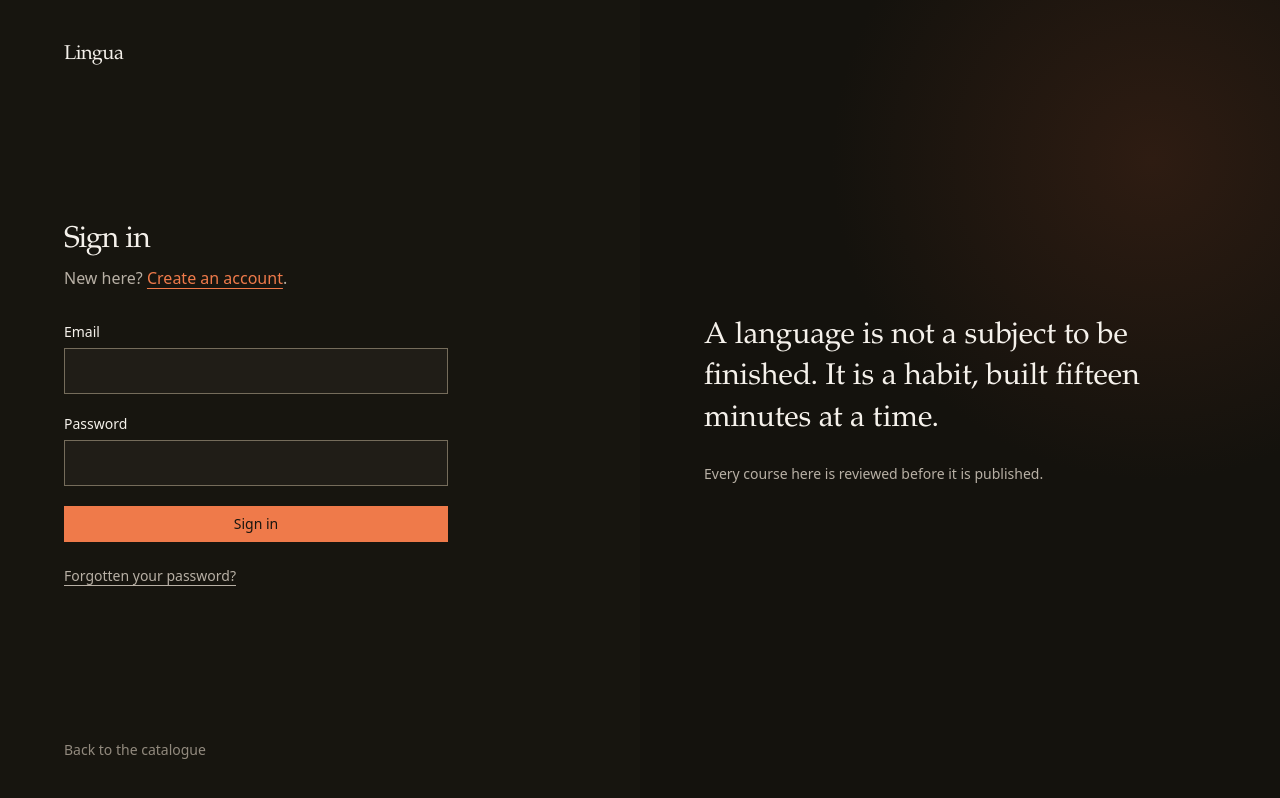
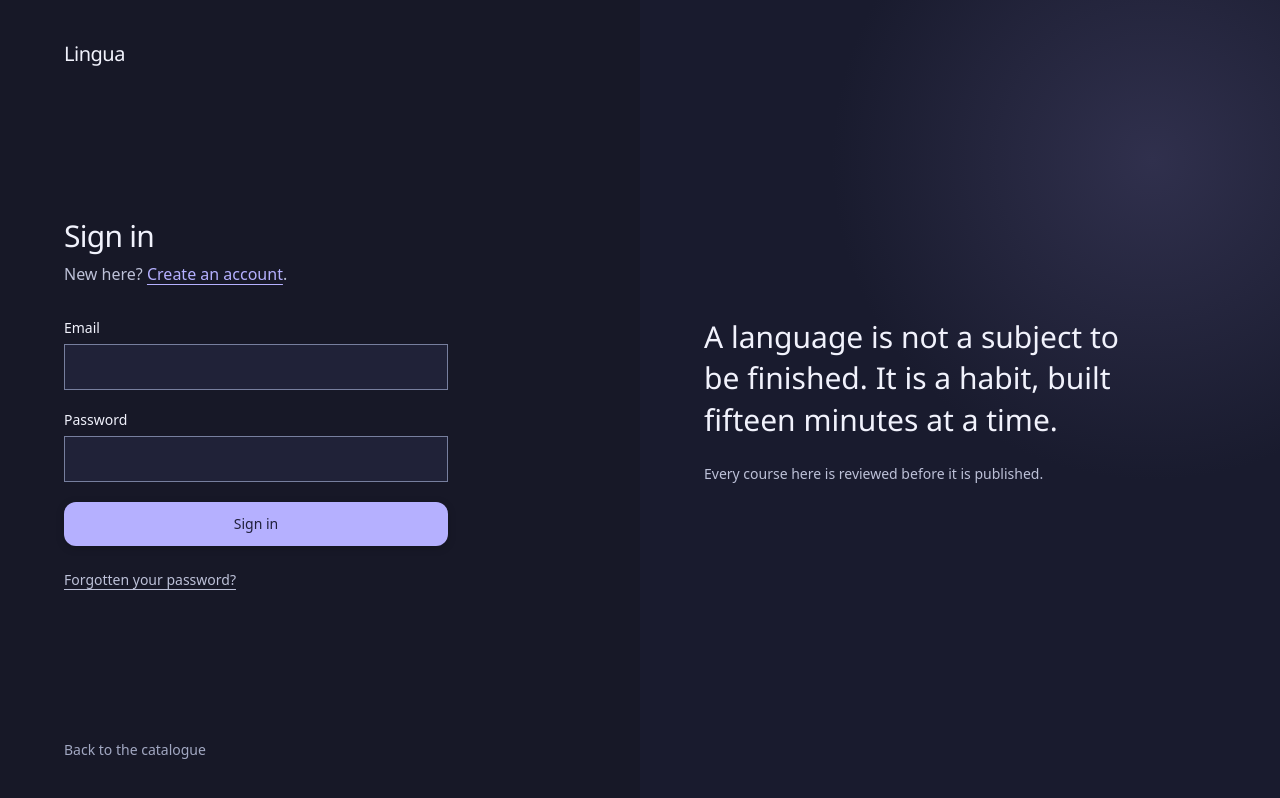
Before and after one commit to khafifithebork/e-platform, a Next.js app in the folder frontend/: page /login in a window 1280 px wide. Built offline with nearby package versions, Linux system fonts and the light colour scheme.

Commit message:
feat(frontend): refresh shared shell and navigation

```diff
--- a/frontend/src/app/globals.css
+++ b/frontend/src/app/globals.css
@@ -1,143 +1,60 @@
 @import "tailwindcss";
 
-/*
- * Design tokens.
- *
- * The palette is warm ink-on-paper with a single terracotta accent —
- * deliberately not the blue-or-violet a product like this defaults to. A
- * curated language catalogue is closer to a well-set book than to a
- * dashboard, and the surface should say so before any copy is read. The
- * accent moved from ochre to terracotta (2026-09-13) for more warmth and
- * energy — same paper/ink structure, same accessibility discipline below.
- *
- * Every colour here is committed to in both schemes. Semantic names only:
- * nothing in a component should reference a raw value.
+/* Linglee-inspired spacing and indigo, adapted for Lingua's curated courses.
+ * Semantic tokens keep both schemes and all existing pages consistent.
  */
 @theme {
-  /* Warm near-black. Pure #000 on warm paper reads as a hole in the page. */
-  --color-ink: #1c1917;
-  --color-ink-muted: #57534e;
-  --color-ink-subtle: #78716c;
-
-  /* Paper, not white. */
-  --color-paper: #faf8f5;
+  --color-ink: #242442;
+  --color-ink-muted: #53576f;
+  --color-ink-subtle: #636980;
+  --color-paper: #f5f6fb;
   --color-surface: #ffffff;
-  --color-surface-sunken: #f2efe9;
-
-  --color-line: #e3ddd3;
-  /*
-   * WCAG 1.4.11 wants a non-text boundary at 3:1 against what it sits on. The
-   * original #cec6b8 measured 1.69 — a border a sighted user reads as "there
-   * is a field here" and somebody with low vision does not see at all. This is
-   * 3.52.
-   */
-  --color-line-strong: #948770;
-
-  /*
-   * Terracotta, replacing the original ochre.
-   *
-   * Same structure and the same discipline — one accent, checked by
-   * `contrast.test.ts` in both schemes — but ochre read as muted/brown at the
-   * saturation AA allowed. This sits closer to red on the wheel at the same
-   * lightness, which reads as warmer and more alive without pushing into a
-   * tone the paper/ink system wasn't built for. 5.50 against paper, 5.84
-   * against surface — both with headroom, not scraping AA the way the
-   * original did.
-   */
-  --color-accent: #b23e1c;
-  --color-accent-hover: #8f3216;
-  --color-accent-subtle: #fdf1ea;
-
-  /*
-   * What goes *on* the accent, which is not simply white.
-   *
-   * In dark mode the accent is a bright orange, and white text on it measures
-   * 2.50 — every primary button on the site was unreadable for anyone with
-   * dark mode on, which on a reading surface is a lot of people. The fix is
-   * not to darken the dark-mode accent, which is doing its job as a highlight,
-   * but to put dark text on it: 7.29.
-   */
+  --color-surface-sunken: #eceef7;
+  --color-line: #dfe2ef;
+  --color-line-strong: #81869d;
+  --color-accent: #4945a5;
+  --color-accent-hover: #373380;
+  --color-accent-subtle: #eeedfc;
   --color-on-accent: #ffffff;
-
+  --color-brand-coral: #c44656;
   --color-danger: #9f1e39;
   --color-danger-subtle: #fdf0f2;
   --color-success: #2f6b46;
   --color-success-subtle: #eef6f0;
-
-  /*
-   * An editorial serif for display, from the system stack. No web font: it
-   * costs a network request, a layout shift, and — on this machine — a build
-   * that fails when the font CDN is unreachable.
-   */
-  --font-display: "Iowan Old Style", "Palatino Linotype", Palatino, Georgia,
-    "Times New Roman", serif;
-
-  /*
-   * A restrained radius scale. One value everywhere reads as a template;
-   * the difference between a field and a card is part of the hierarchy.
-   */
-  --radius-sm: 3px;
-  --radius-md: 5px;
-  --radius-lg: 8px;
-
-  /*
-   * Elevation, tinted with ink rather than pure black.
-   *
-   * A shadow is light blocked by the page's own surface, not a grey rectangle
-   * — keeping it ink-coloured at low opacity is what makes a raised card read
-   * as paper lifted off paper instead of a div with a CSS effect on it. Two
-   * steps only: a resting card and a hovered one, which is every elevation
-   * change this design uses.
-   */
-  --shadow-sm: 0 1px 3px rgb(28 25 23 / 0.09), 0 1px 2px rgb(28 25 23 / 0.06);
-  --shadow-md: 0 16px 32px rgb(28 25 23 / 0.14), 0 4px 10px rgb(28 25 23 / 0.08);
-  /*
-   * Each combines its drop shadow with a hairline of light along the top
-   * edge — the way a card lifted off paper catches light nearest the source.
-   * Combined here, not composed at each call site: `shadow-[--var]` and
-   * framer-motion's `boxShadow` both take one property value, and a card is
-   * the only thing in this design that is ever elevated.
-   */
-  --shadow-card-resting: var(--shadow-sm), inset 0 1px 0 rgb(255 255 255 / 0.5);
-  --shadow-card-hovered: var(--shadow-md), inset 0 1px 0 rgb(255 255 255 / 0.5);
+  /* Local fonts keep the static build independent of a font service. */
+  --font-display: "Segoe UI", "Avenir Next", ui-sans-serif, system-ui, sans-serif;
+  --radius-sm: 8px;
+  --radius-md: 12px;
+  --radius-lg: 20px;
+  --shadow-sm: 0 2px 8px rgb(36 36 66 / 0.04);
+  --shadow-md: 0 8px 24px rgb(36 36 66 / 0.09);
+  --shadow-card-resting: var(--shadow-sm);
+  --shadow-card-hovered: var(--shadow-md);
 }
 
 @media (prefers-color-scheme: dark) {
   @theme {
-    --color-ink: #f5f1eb;
-    --color-ink-muted: #b8b0a5;
-    --color-ink-subtle: #928a7e;
-
-    --color-paper: #17150f;
-    --color-surface: #201d17;
-    --color-surface-sunken: #14120d;
-
-    --color-line: #332e25;
-    /* 1.74 before, 3.24 now. Same reasoning as the light scheme. */
-    --color-line-strong: #756c5b;
-
-    /* Lifted for contrast against the dark surface, same terracotta hue. */
-    --color-accent: #ef7a4a;
-    --color-accent-hover: #f4966b;
-    --color-accent-subtle: #2e1c12;
-    /* Dark ink on a bright accent, not white on it. See the light block. */
-    --color-on-accent: #17150f;
-
-    --color-danger: #e8798f;
-    --color-danger-subtle: #2c1319;
-    --color-success: #6fb98a;
-    --color-success-subtle: #12231a;
-
-    /*
-     * Deeper and more opaque than the light scheme's. A shadow this dark on a
-     * background this dark needs more of it to read as a boundary at all —
-     * the light scheme's values here would be invisible against `--color-paper`.
-     */
-    --shadow-sm: 0 1px 3px rgb(0 0 0 / 0.34), 0 1px 2px rgb(0 0 0 / 0.26);
-    --shadow-md: 0 16px 32px rgb(0 0 0 / 0.48), 0 4px 10px rgb(0 0 0 / 0.32);
-    /* Same hairline, dimmer — a bright top edge would read as a glow, not a bevel, this dark. */
-    --shadow-card-resting: var(--shadow-sm), inset 0 1px 0 rgb(255 255 255 / 0.06);
-    --shadow-card-hovered: var(--shadow-md), inset 0 1px 0 rgb(255 255 255 / 0.06);
+    --color-ink: #f1f2fc;
+    --color-ink-muted: #bdc1d8;
+    --color-ink-subtle: #a2a8c2;
+    --color-paper: #171827;
+    --color-surface: #202238;
+    --color-surface-sunken: #191b2e;
+    --color-line: #393d57;
+    --color-line-strong: #777f9e;
+    --color-accent: #b5b0ff;
+    --color-accent-hover: #cbc7ff;
+    --color-accent-subtle: #30304d;
+    --color-on-accent: #20203b;
+    --color-brand-coral: #ff9caa;
+    --color-danger: #f38aa0;
+    --color-danger-subtle: #351e2b;
+    --color-success: #8dccaa;
+    --color-success-subtle: #172f29;
+    --shadow-sm: 0 2px 8px rgb(0 0 0 / 0.18);
+    --shadow-md: 0 8px 24px rgb(0 0 0 / 0.28);
+    --shadow-card-resting: var(--shadow-sm);
+    --shadow-card-hovered: var(--shadow-md);
   }
 }
 
--- a/frontend/src/components/ui/Button.tsx
+++ b/frontend/src/components/ui/Button.tsx
@@ -25,22 +25,22 @@ import { cn } from "@/lib/utils/cn";
  * where keyboard focus is.
  */
 const button = cva(
-  `inline-flex items-center justify-center gap-2 rounded-[--radius-sm]
+  `inline-flex items-center justify-center gap-2 rounded-(--radius-md)
    text-sm font-medium transition-colors duration-150
    disabled:cursor-not-allowed disabled:opacity-60`,
   {
     variants: {
       variant: {
-        primary: `bg-accent text-on-accent shadow-[--shadow-sm]
-          hover:bg-accent-hover hover:shadow-[--shadow-md]
-          disabled:hover:bg-accent disabled:hover:shadow-[--shadow-sm]`,
+        primary: `bg-accent text-on-accent shadow-(--shadow-sm)
+          hover:bg-accent-hover hover:shadow-(--shadow-sm)
+          disabled:hover:bg-accent disabled:hover:shadow-(--shadow-sm)`,
         secondary: `border border-line-strong bg-surface text-ink
           hover:border-ink-subtle hover:bg-surface-sunken`,
         ghost: `text-ink-muted hover:bg-surface-sunken hover:text-ink`,
       },
       size: {
-        md: "px-4 py-2",
-        sm: "px-3 py-1.5 text-[0.8125rem]",
+        md: "min-h-11 px-5 py-2.5",
+        sm: "min-h-10 px-3.5 py-2 text-[0.8125rem]",
       },
     },
     defaultVariants: {
--- a/frontend/src/components/ui/Card.tsx
+++ b/frontend/src/components/ui/Card.tsx
@@ -25,7 +25,7 @@ type CardProps = Omit<
  * The one bordered, elevated container this design uses.
  *
  * Every card-like element in the app — a course, a plan, an enrolment — was a
- * `<div className="rounded-[--radius-lg] border border-line bg-surface p-5">`
+ * `<div className="rounded-(--radius-lg) border border-line bg-surface p-5">`
  * repeated at each call site with small drifts. One primitive means a change
  * to how a card looks, or how it responds to a pointer, is one file.
  *
@@ -51,7 +51,7 @@ const MOTION_TAGS = {
 
 export function Card({ as = "div", className, hoverable = false, ...props }: CardProps) {
   const reduceMotion = useReducedMotion();
-  const base = "rounded-[--radius-lg] border border-line bg-surface p-5";
+  const base = "rounded-(--radius-lg) border border-line bg-surface p-5";
 
   if (!hoverable || reduceMotion || typeof as !== "string" || !(as in MOTION_TAGS)) {
     const Tag = as;
@@ -59,8 +59,8 @@ export function Card({ as = "div", className, hoverable = false, ...props }: Car
       <Tag
         className={cn(
           base,
-          "shadow-[--shadow-card-resting]",
-          hoverable && "transition-[border-color,box-shadow] duration-150 hover:border-line-strong hover:shadow-[--shadow-card-hovered]",
+          "shadow-(--shadow-card-resting)",
+          hoverable && "transition-[border-color,box-shadow] duration-150 hover:border-line-strong hover:shadow-(--shadow-card-hovered)",
           className,
         )}
         {...props}
@@ -75,7 +75,7 @@ export function Card({ as = "div", className, hoverable = false, ...props }: Car
       className={cn(base, "border-line", className)}
       initial={{ boxShadow: "var(--shadow-card-resting)" }}
       whileHover={{
-        y: -6,
+        y: -2,
         borderColor: "var(--color-line-strong)",
         boxShadow: "var(--shadow-card-hovered)",
       }}
```
Also changed, not shown: frontend/src/components/site/SiteNavTree.tsx (+56 -52 lines), frontend/src/components/site/SiteShell.tsx (+11 -10 lines), 3 other files (tests, documents, lock files or other folders).
